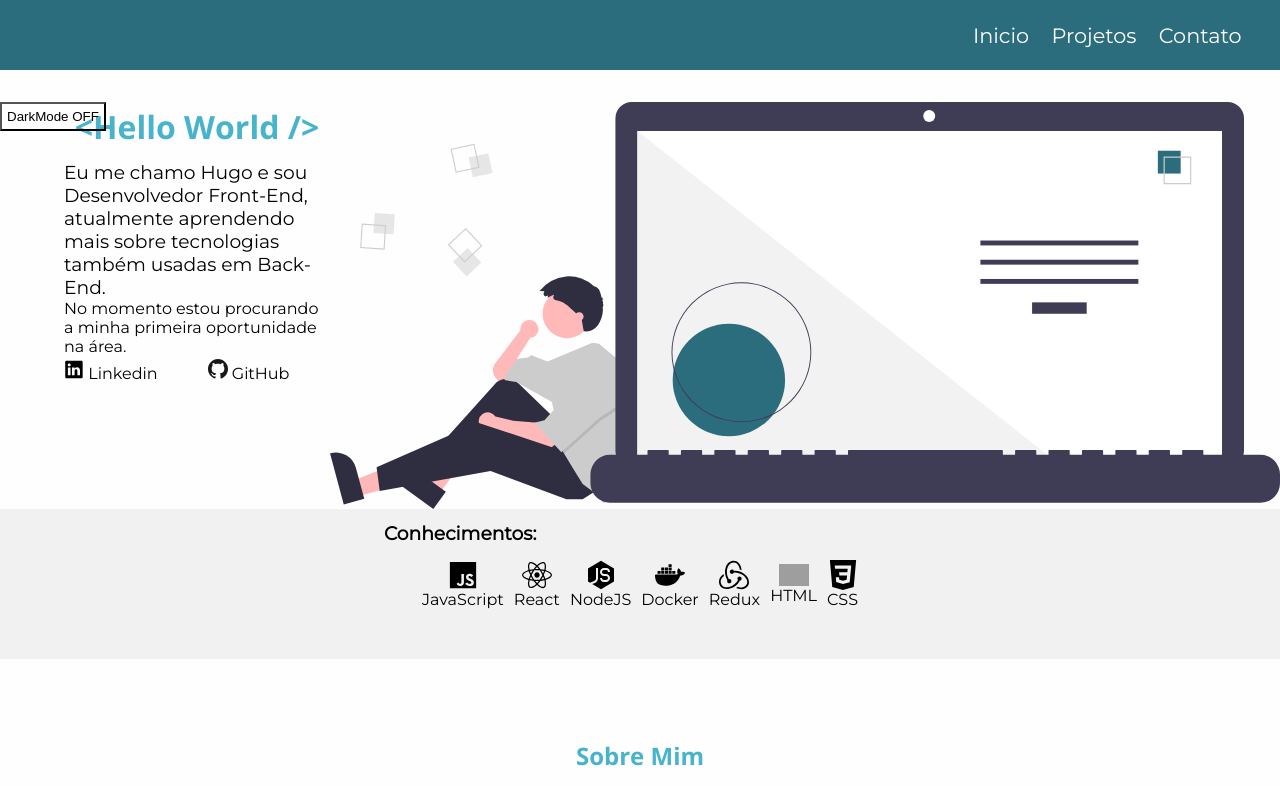
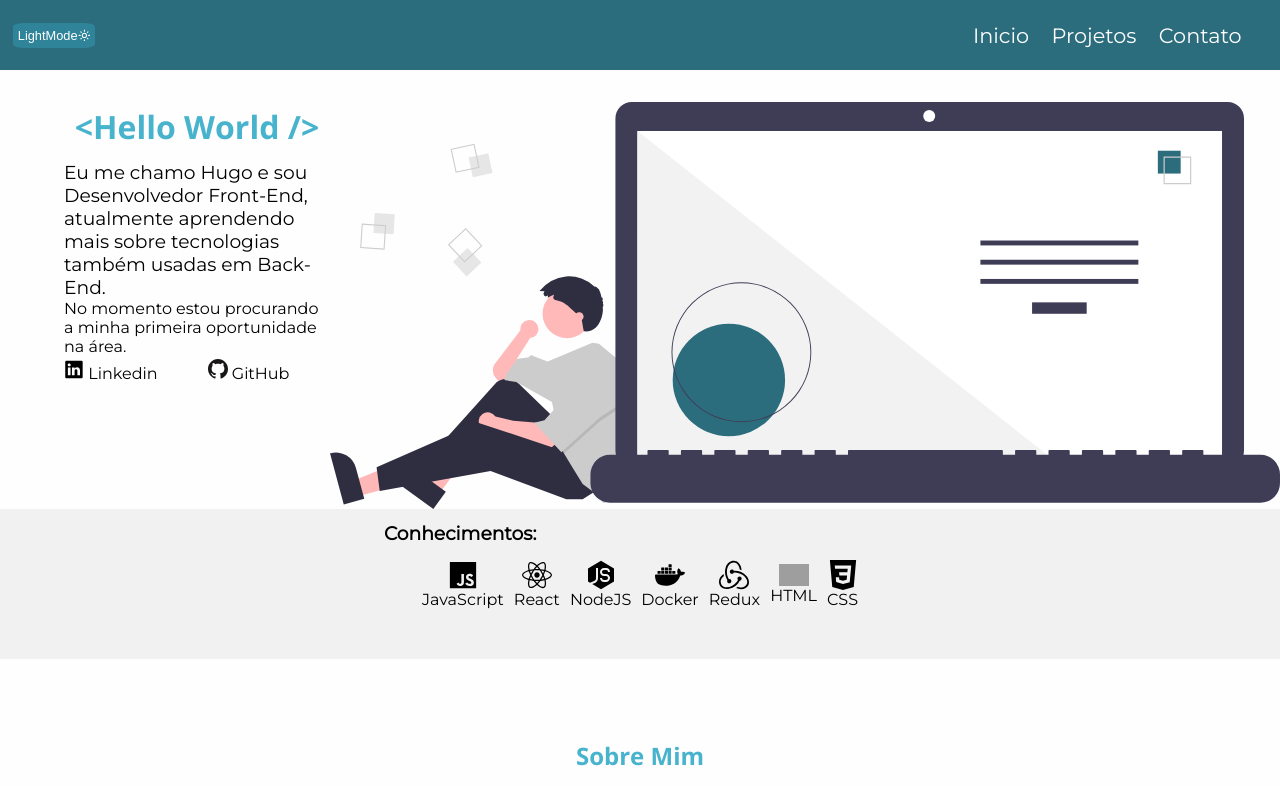
Before and after one commit to hgo19/hgo19.github.io, a React (Create React App) app: page / in a window 1280 px wide. Shown: the top 786 px of the page. Built offline with nearby package versions, Linux system fonts and the light colour scheme; grey boxes are pictures that could not be loaded.

Commit message:
darkmode button criado

```diff
--- a/package.json
+++ b/package.json
@@ -12,6 +12,7 @@
     "prop-types": "^15.8.1",
     "react": "^18.2.0",
     "react-dom": "^18.2.0",
+    "react-icons": "^4.7.1",
     "react-router-dom": "^5.2.0",
     "react-scripts": "5.0.1",
     "styled-components": "^5.3.6",
--- a/src/App.jsx
+++ b/src/App.jsx
@@ -9,7 +9,6 @@ import PortifolioContext from './context/PortifolioContext';
 import GlobalStyle from './assets/styles/GlobalStyle';
 
 import Header from './components/Header';
-import DarkModeSwitcher from './components/DarkModeSwitch';
 import Home from './pages/Home';
 import Contact from './pages/Contact';
 import Projects from './pages/Projects';
@@ -21,7 +20,6 @@ const {theme} = useContext(PortifolioContext);
   return (
     <ThemeProvider theme={theme === 'light' ? lightTheme : darkTheme}>
       <GlobalStyle />
-      <DarkModeSwitcher />
       <Header />
       <Switch>
         <Route exact path="/" component={ Home } />
--- a/src/assets/styles/GlobalStyle.js
+++ b/src/assets/styles/GlobalStyle.js
@@ -42,6 +42,10 @@ const GlobalStyle = createGlobalStyle`
   a:active {
     color: ${({theme}) => theme.textColor};
   }
+
+  button {
+    cursor: pointer;
+  }
 `;
 
 export default GlobalStyle;
--- a/src/components/DarkModeSwitch/index.jsx
+++ b/src/components/DarkModeSwitch/index.jsx
@@ -1,7 +1,8 @@
 import React, { useContext, useState } from 'react'
+import {MdDarkMode, MdOutlineLightMode} from 'react-icons/md';
 import PortifolioContext from '../../context/PortifolioContext';
 
-import { ButtonStyled } from './styles';
+import ButtonStyled from './styles';
 
 export default function DarkModeSwitcher() {
   const [toggle, setToggle] = useState(false);
@@ -19,7 +20,7 @@ export default function DarkModeSwitcher() {
   return (
     <div>
       <ButtonStyled type="button" onClick={handleDarkMode}>
-      {toggle ? 'DarkMode ON' : 'DarkMode OFF'}
+      {toggle ? <><span>DarkMode</span> <MdDarkMode /></>: <><span>LightMode</span> <MdOutlineLightMode /></>}
       </ButtonStyled>
     </div>
   )
--- a/src/components/DarkModeSwitch/styles.js
+++ b/src/components/DarkModeSwitch/styles.js
@@ -1,10 +1,24 @@
 import styled from "styled-components";
 
-export const ButtonStyled = styled.button`
-  background-color: transparent;
-  color: ${({theme}) => theme.textColor};
+const ButtonStyled = styled.button`
+  background-color: ${({theme}) => theme.darkMode === 'on' ? '#2c6d7d' : '#2f8499'};
+  border: none;
+  border-radius: 15%;
+  color: #fff;
+  display: flex;
+  font-size: 0.8em;
+  font-weight: 200;   justify-content: center;
+  align-items: center;
+  align-content: center;
   padding: 5px;
-  position: absolute;
+
+  span {
+    text-align: center;
+  }
+
+  @media (max-width : 900px) {
+    font-size: 0.7em;
+  }
 `;
 
-export const meuPau = '';
+export default ButtonStyled;
--- a/src/components/Header/index.jsx
+++ b/src/components/Header/index.jsx
@@ -1,7 +1,9 @@
 import React, { useState } from 'react';
+import DarkModeSwitcher from '../DarkModeSwitch';
 
 import {
   HeaderStyled,
+  SwitcherStyled,
   HamburguerContainerStyled,
   HamburguerImgStyled,
   UlStyled,
@@ -19,6 +21,9 @@ export default function Header() {
 
   return (
     <HeaderStyled>
+        <SwitcherStyled>
+          <DarkModeSwitcher />
+        </SwitcherStyled>
         <HamburguerContainerStyled type="button" onClick={toggleMenu}>
           <HamburguerImgStyled src={menuHamburguer} alt="menu hamburguer" />
         </HamburguerContainerStyled>
--- a/src/components/Header/styles.js
+++ b/src/components/Header/styles.js
@@ -5,7 +5,7 @@ export const HeaderStyled = styled.header`
   background-color: ${({theme}) => theme.headerColor};
   display: flex;
   height: 70px;
-  justify-content: flex-end;
+  justify-content: space-between;
   position: fixed;
   top: 0;
   width: 100%;
@@ -16,19 +16,20 @@ export const HeaderStyled = styled.header`
   }
 `;
 
+export const SwitcherStyled = styled.div`
+  align-self: center;
+  margin-left: 1%;
+`;
+
 export const HamburguerContainerStyled = styled.button`
   background-color: transparent;
   border: none;
   cursor: pointer;
   display: none;
-  position: absolute;
-  overflow: hidden;
-  z-index: 4;
 
   @media ( max-width  : 900px) {
     display: flex;
     align-items: center;
-    position: fixed;
   }
 `;
 
```
Also changed, not shown: 1 other file (tests, documents, lock files or other folders).
